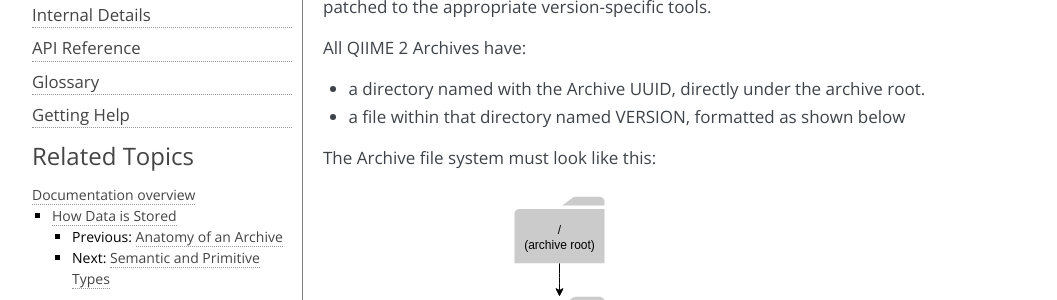
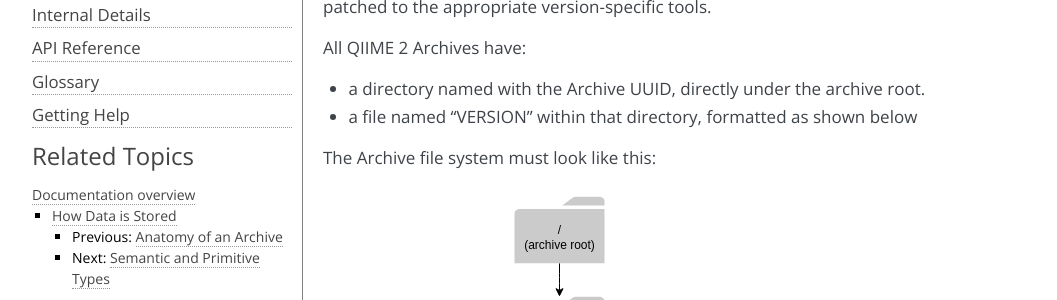
Before and after one commit to qiime2/dev-docs, a Sphinx documentation site: the page built from source/storing-data/archive-versions.rst, in a window 1280 px wide and 900 px high, scrolled down 591 px. Shown: the part 155-455 px from the top of the window, without its empty margins (106-1163 px from the left). Built offline with Sphinx 7.4.7, drawn with Linux system fonts in a browser that asks for light colours.

Commit message:
SQUASH: wording

```diff
--- a/source/storing-data/archive-versions.rst
+++ b/source/storing-data/archive-versions.rst
@@ -26,7 +26,7 @@ and archives with different formats to be dispatched to the appropriate version-
 All QIIME 2 Archives have:
 
 - a directory named with the Archive UUID, directly under the archive root.
-- a file within that directory named VERSION, formatted as shown below
+- a file named "VERSION" within that directory, formatted as shown below
 
 The Archive file system must look like this:
 
```
